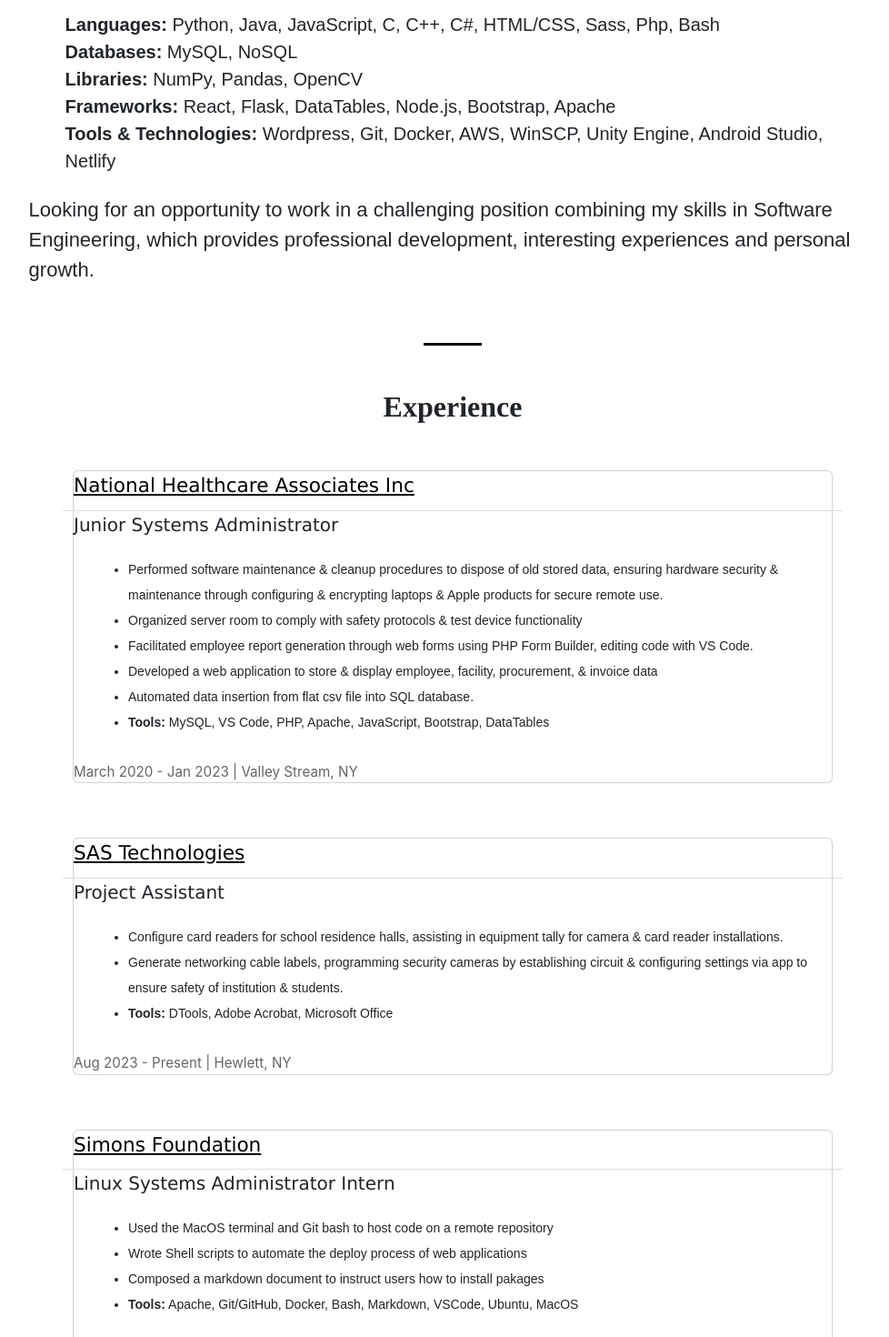
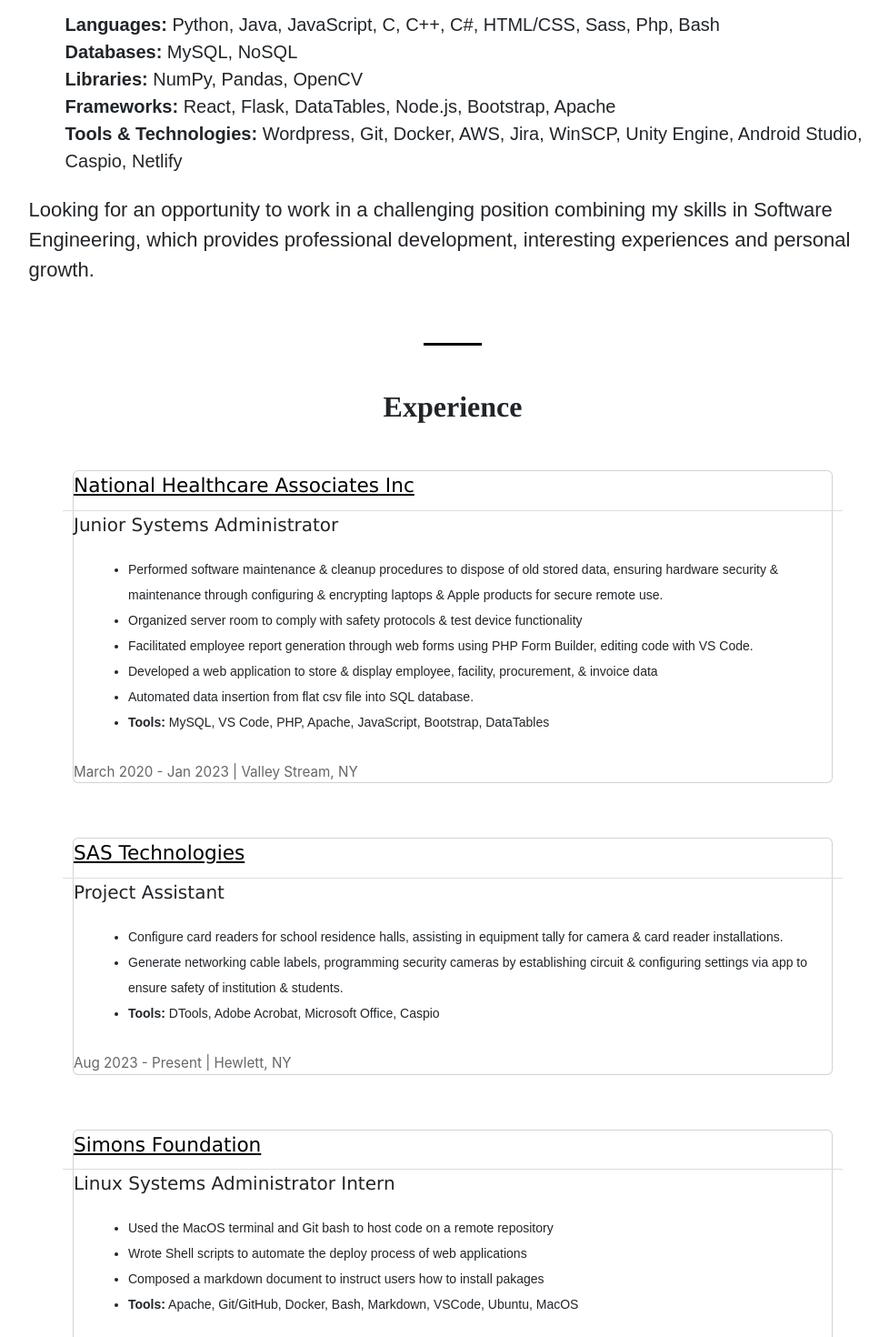
Before and after one commit to ChrisOspina/Professional-Website, a React (Create React App) app: page / in a window 1280 px wide. Shown: the part 1280-2750 px from the top of the page at 91% size, without its empty margins (142-1120 px from the left). Built offline with nearby package versions, Linux system fonts and the light colour scheme.

Commit message:
Jira and Caspio added. Alphabetized skills

```diff
--- a/src/Components/Main.jsx
+++ b/src/Components/Main.jsx
@@ -29,7 +29,7 @@
                     <li><b>Databases:</b> MySQL, NoSQL</li>
                     <li><b>Libraries:</b> NumPy, Pandas, OpenCV</li>
                     <li><b>Frameworks:</b> React, Flask, DataTables, Node.js, Bootstrap, Apache</li>
-                    <li><b>Tools & Technologies:</b> Wordpress, Git, Docker, AWS, WinSCP, Unity Engine, Android Studio, Netlify</li>
+                    <li><b>Tools & Technologies:</b> Wordpress, Git, Docker, AWS, Jira, WinSCP, Unity Engine, Android Studio, Caspio, Netlify</li>
                 </ul>
                 <p>
                 Looking for an opportunity to work in a challenging position combining my skills in Software Engineering, which provides professional development, interesting experiences and personal growth.
@@ -82,7 +82,7 @@
               <li>
               Generate networking cable labels, programming security cameras by establishing circuit & configuring settings via app to ensure safety of institution & students.
               </li>
-                <li><b>Tools:</b> DTools, Adobe Acrobat, Microsoft Office</li>
+                <li><b>Tools:</b> DTools, Adobe Acrobat, Microsoft Office, Caspio</li>
             </ul>
           </div>
             <span className="date-text">Aug 2023 - Present | Hewlett, NY</span>
@@ -236,12 +236,24 @@
                         <p className="skill-label">Android Studio</p>
                       </li>
                       <li>
+                        <img alt="apache" className="skill-logo" src={images.apachelogo}/>
+                        <p className="skill-label">Apache</p>
+                      </li>
+                      <li>
+                        <img alt="caspio" className="skill-logo" id="caspio-logo" src={images.caspio}/>
+                        <p className="skill-label">Caspio</p>
+                      </li>
+                      <li>
                         <img alt="docker" className="skill-logo" id="docker-logo" src={images.dockerlogo}/>
                         <p className="skill-label">Docker</p>
                       </li>
                       <li>
                         <img alt="git" className="skill-logo" src={images.gitlogo}/>
                         <p className="skill-label">Git</p>
+                      </li>
+                      <li>
+                        <img alt="jira" className="skill-logo" src={images.jiralogo}/>
+                        <p className="skill-label">Jira Software</p>
                       </li>
                       <li>
                         <img alt="node" className="skill-logo" src={images.nodejslogo}/>
@@ -258,10 +270,6 @@
                       <li>
                         <img alt="VsCode" className="skill-logo" src={images.vscodelogo}/>
                         <p className="skill-label">Visual Studio Code</p>
-                      </li>
-                      <li>
-                        <img alt="apache" className="skill-logo" src={images.apachelogo}/>
-                        <p className="skill-label">Apache</p>
                       </li>
                     </ul>
                   </div>
--- a/src/include/images.js
+++ b/src/include/images.js
@@ -29,8 +29,10 @@
 //technologies
 export { default as androidstudio} from '../assets/images/skills/technologies/androidstudio.jpg';
 export { default as apachelogo } from '../assets/images/skills/technologies/apache.jpeg';
+export { default as caspio } from '../assets/images/skills/technologies/caspio.png';
 export { default as dockerlogo } from '../assets/images/skills/technologies/docker.png';
 export { default as gitlogo } from '../assets/images/skills/technologies/git.png';
+export { default as jiralogo } from '../assets/images/skills/technologies/Jira_Logo.png';
 export { default as nodejslogo } from '../assets/images/skills/technologies/node.png';
 export { default as unitylogo} from '../assets/images/skills/technologies/Unity_Logo.png';
 export { default as wordpresslogo} from '../assets/images/skills/technologies/wordpress.png';
--- a/src/include/style.css
+++ b/src/include/style.css
@@ -339,6 +339,12 @@
     font-size: 16px;
   }
 
+   img#caspio-logo{
+    scale: 1.5;
+    margin-right: 1.5rem;
+
+  }
+
   /*To reajust the size and margin of the customer service badge*/
   #customer-service{
     scale: 0.75;
```
Also changed, not shown: src/assets/images/skills/technologies/Jira_Logo.png (added), src/assets/images/skills/technologies/caspio.png (added).
